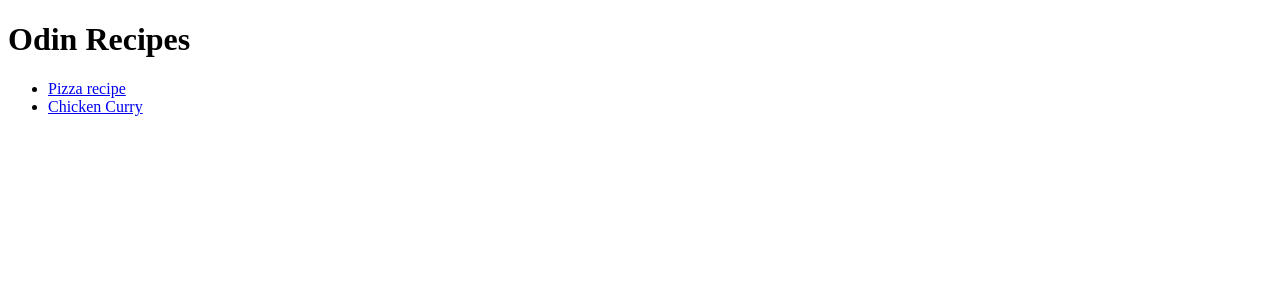
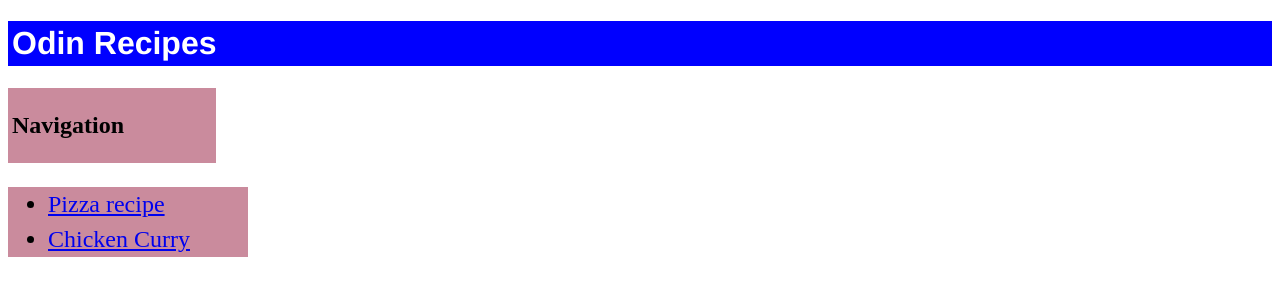
Before and after one commit to GerardGargan/odin-recipes, a plain HTML site: page index.html in a window 1280 px wide. Drawn offline with Linux system fonts and the light colour scheme.

Commit message:
Added styling to stlye.css

```diff
--- a/index.html
+++ b/index.html
@@ -2,10 +2,12 @@
 <html lang="en">
     <head>
         <meta charset="utf-8">
+        <link rel="stylesheet" href="./style.css">
         <title>Odin Recipes</title>
     </head>
     <body>
         <h1>Odin Recipes</h1>
+        <div class="nav"><h2>Navigation</h2></div>
         <ul>
             <li><a href="./recipes/pizza.html">Pizza recipe</a></li>
             <li><a href="./recipes/chicken-curry.html">Chicken Curry</a></li>
--- a/style.css
+++ b/style.css
@@ -0,0 +1,24 @@
+h1 {
+    font-family: Helvetica, sans-serif;
+    background-color: blue;
+    padding: 4px 4px;
+    color: white;
+
+}
+
+ul {
+    font-size: 24px;
+    background-color: rgba(150,25,60,0.5);
+    width: 200px;
+}
+
+li {
+    padding: 4px 0px;
+ }
+
+
+.nav {
+    background-color: rgba(150,25,60,0.5);
+    width: 200px;
+    padding: 4px 4px;
+}
```
